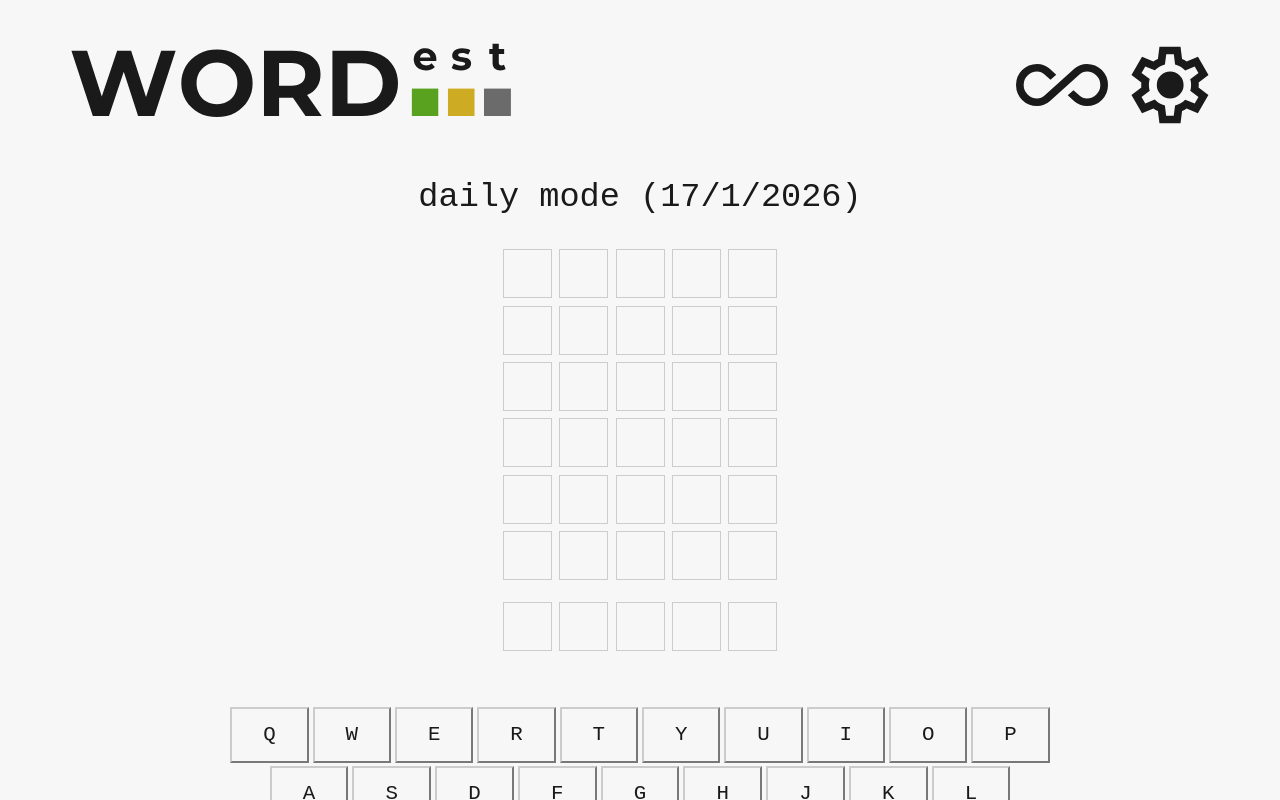
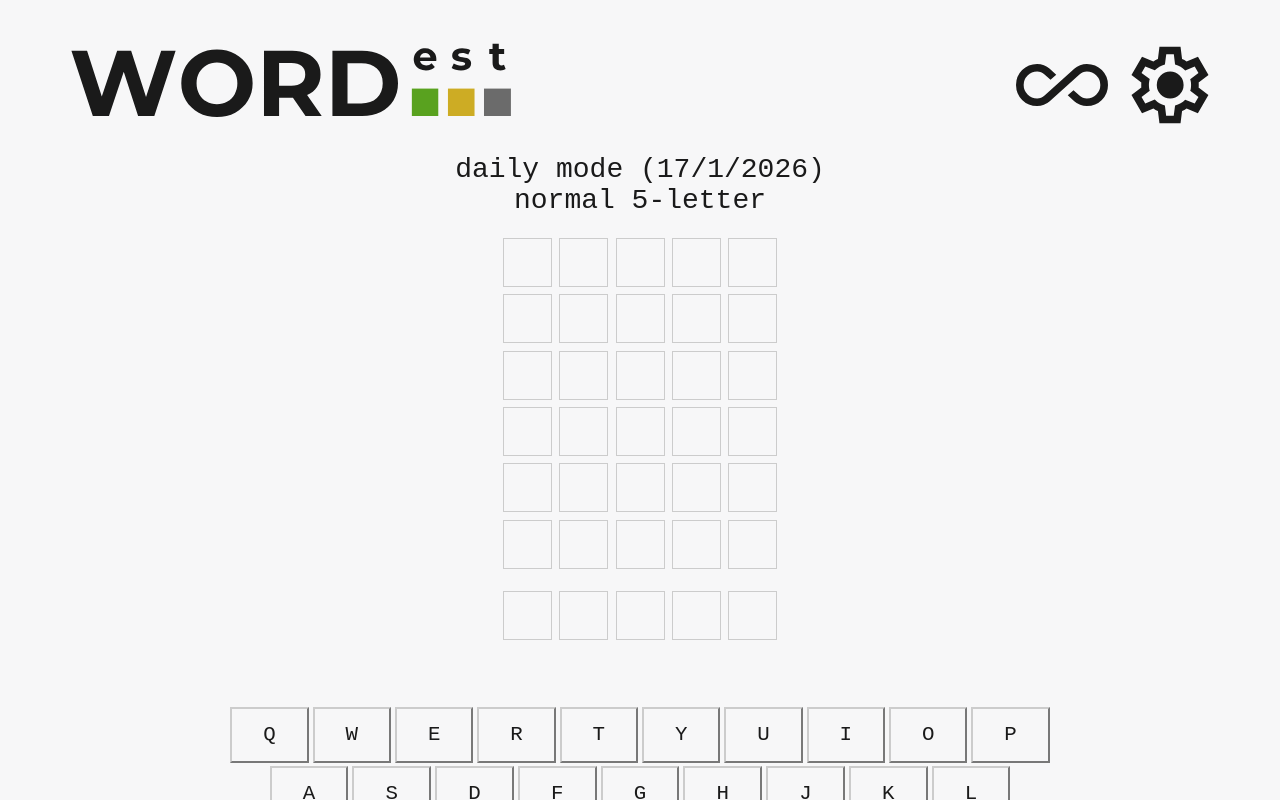
Before and after one commit to phantanhoancuong/wordest, a Next.js app: page / in a window 1280 px wide. Built offline with nearby package versions, Linux system fonts and the light colour scheme.

Commit message:
ui(game): show ruleset and word length in game header
- Add current ruleset and word length to the game info panel.

```diff
--- a/src/app/page.module.css
+++ b/src/app/page.module.css
@@ -42,16 +42,16 @@
   height: 100%;
 }
 
-.game-board__date {
+.game-board__info {
   height: 10%;
   display: flex;
   flex-direction: column;
   justify-content: flex-end;
   align-items: center;
-  font-size: calc(var(--item-font-scale) * 1.5rem);
+  font-size: calc(var(--item-font-scale) * 1.25rem);
   color: var(--app-text-color);
   user-select: none;
-  margin-bottom: calc(var(--item-font-scale) * 1.5rem);
+  margin-bottom: calc(var(--item-font-scale) * 1rem);
 }
 
 .game-board {
--- a/src/app/page.tsx
+++ b/src/app/page.tsx
@@ -65,7 +65,8 @@ function GameRoot({
   const { gameGrid, referenceGrid, keyboard, game, toasts, input, render } =
     useGame();
 
-  const { ruleset, showReferenceGrid, showKeyStatuses } = useSettingsContext();
+  const { ruleset, showReferenceGrid, showKeyStatuses, wordLength } =
+    useSettingsContext();
   const current = new Date();
   const date = `${current.getDate()}/${current.getMonth() + 1}/${current.getFullYear()}`;
 
@@ -110,10 +111,15 @@ function GameRoot({
           <p className={styles["game__error"]}>{game.wordFetchError}</p>
         ) : (
           <section className={styles["game-board__container"]}>
-            <div className={styles["game-board__date"]}>
-              {gameSession === SessionType.DAILY
-                ? "daily mode (" + date + ")"
-                : "practice mode"}
+            <div className={styles["game-board__info"]}>
+              <div className={styles["game-board__date"]}>
+                {gameSession === SessionType.DAILY
+                  ? "daily mode (" + date + ")"
+                  : "practice mode"}
+              </div>
+              <div className={styles["game-board__ruleset"]}>
+                {ruleset.value + " " + wordLength.value + "-letter"}
+              </div>
             </div>
             <div className={`${styles["game-board"]} flex-center`}>
               <div className={styles["game-board__stack"]}>
```
